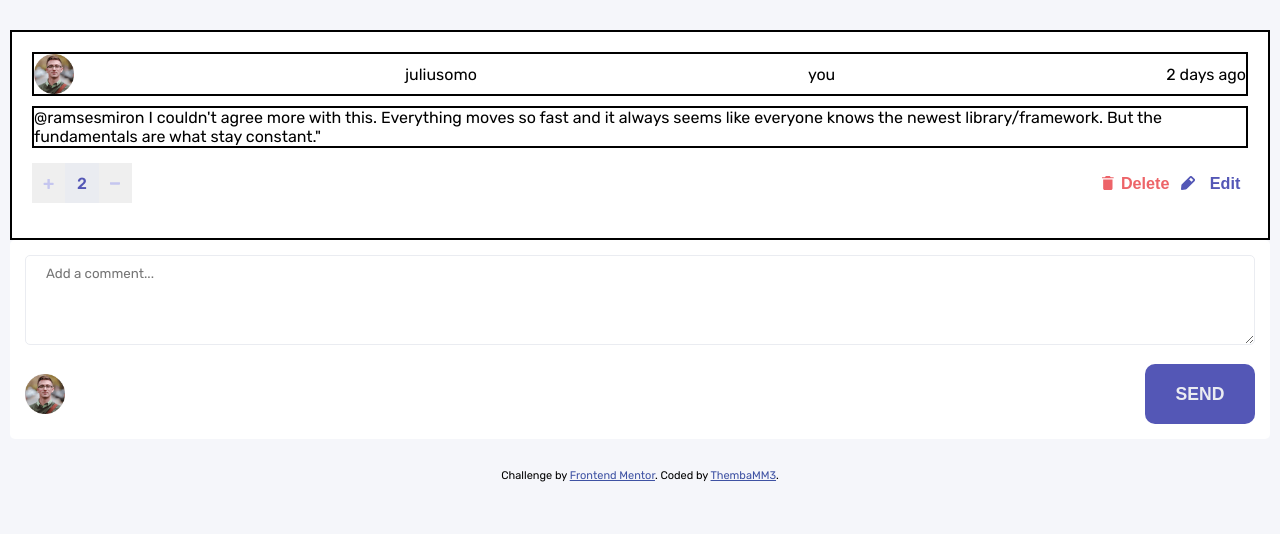
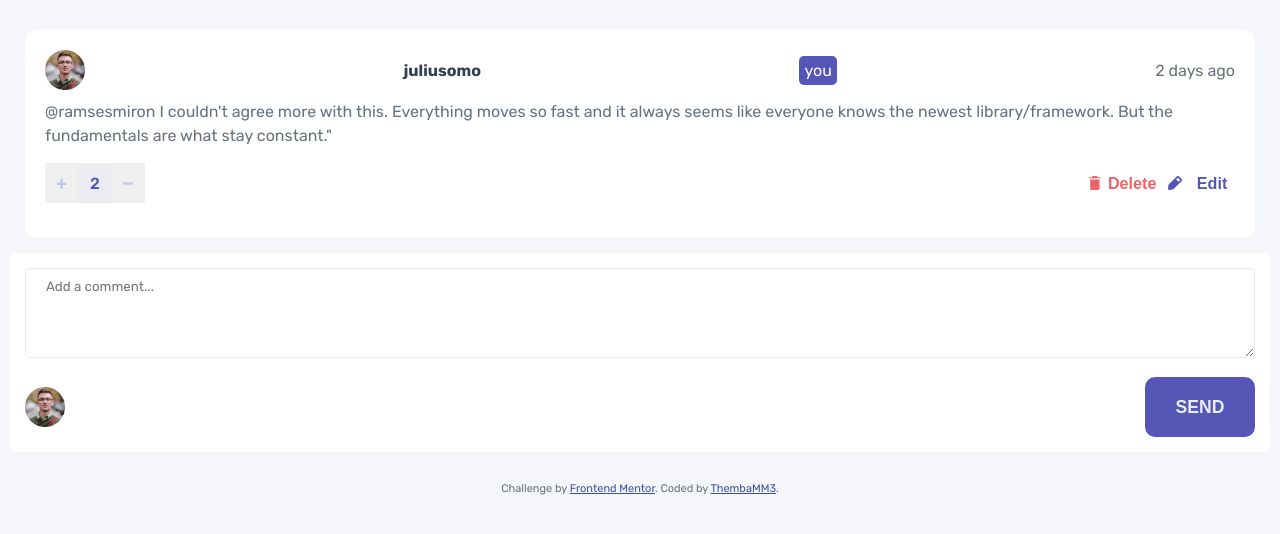
Before and after one commit to ThembaMtshelwane/interactive-comments-section-main, a plain HTML site: page index.html in a window 1280 px wide. Drawn offline with Linux system fonts and the light colour scheme.

Commit message:
comment ui - mock

```diff
--- a/styles.css
+++ b/styles.css
@@ -27,6 +27,7 @@ body {
   font-family: 'Rubik', sans-serif;
   font-weight: 400;
   font-size: 16px;
+  color: var(--GrayishBlue);
 }
 
 main {
@@ -72,9 +73,10 @@ textarea {
 }
 
 .userComment {
-  border: 2px solid;
   background-color: var(--White);
   padding: 20px;
+  border-radius: 10px;
+  margin: 15px;
 }
 
 .topSection,
@@ -84,14 +86,29 @@ textarea {
 }
 
 .topSection {
-  border: 2px solid;
+  /* border: 2px solid; */
   display: flex;
   align-items: center;
   justify-content: space-between;
 }
+.username {
+  font-weight: 700;
+  color: var(--DarkBlue);
+}
+
+.currentUser{
+  background-color: var(--ModerateBlue);
+  color: var(--White);
+  padding: 5px;
+  border-radius: 5px;
+}
 
 .middleSection {
-  border: 2px solid;
+  /* border: 2px solid; */
+}
+
+.comment {
+  line-height: 1.5rem;
 }
 
 .bottomSection {
@@ -142,13 +159,13 @@ textarea {
 }
 
 .delete,
-.edit {
+.edit,.reply {
   color: var(--SoftRed);
   font-weight: 700;
   font-size: 1.01rem;
 }
 
-.edit {
+.edit,.reply {
   color: var(--ModerateBlue);
 }
 
```
